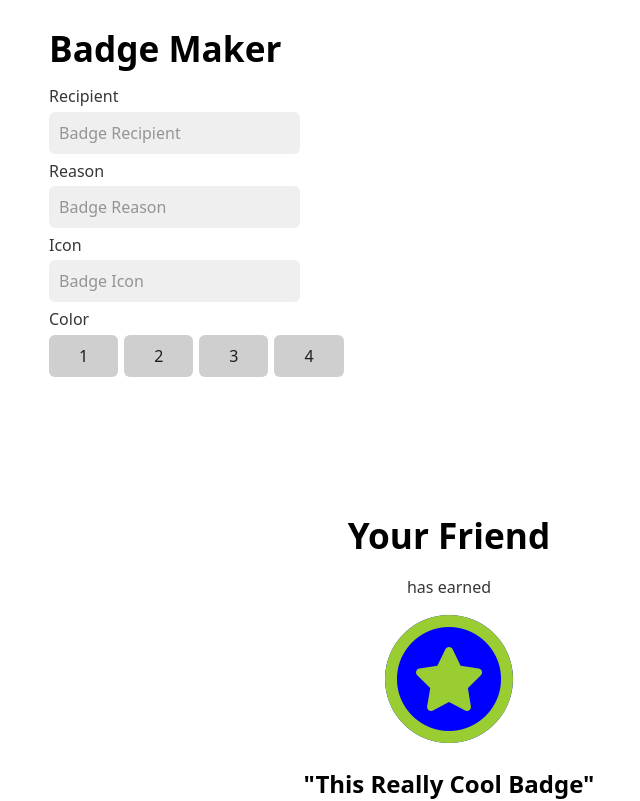
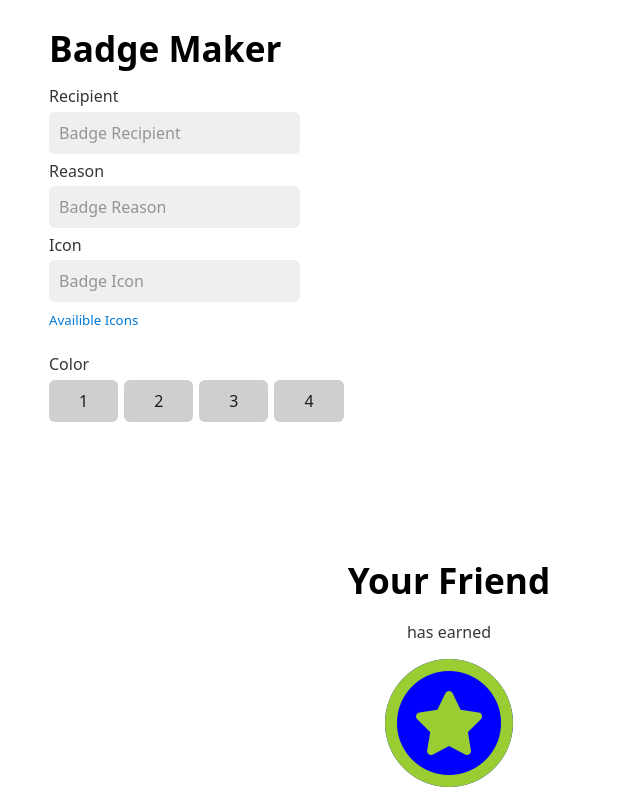
Before and after one commit to c-o-l-i-n/badge-maker, a React (Create React App) app: page / in a window 1280 px wide. Shown: the top 801 px of the page, without its empty margins (191-831 px from the left). Built offline with nearby package versions, Linux system fonts and the light colour scheme.

Commit message:
⛓ Added link to availible icons

```diff
--- a/src/components/BadgeForm.js
+++ b/src/components/BadgeForm.js
@@ -17,6 +17,15 @@ export const BadgeForm = ({
 			<TextField name='recipient' onType={onChangeRecipient} />
 			<TextField name='reason' onType={onChangeReason} />
 			<TextField name='icon' onType={onChangeIcon} />
+			<a
+				href='https://fontawesome.com/cheatsheet'
+				target='_blank'
+				rel='noopener noreferrer'
+			>
+				<small>Availible Icons</small>
+			</a>
+			<br />
+			<br />
 
 			<ColorButtons
 				colorCombos={colorCombos}
```
